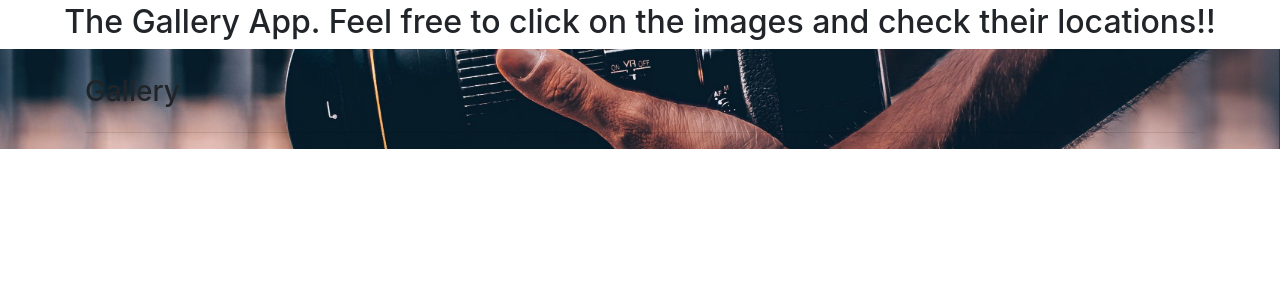
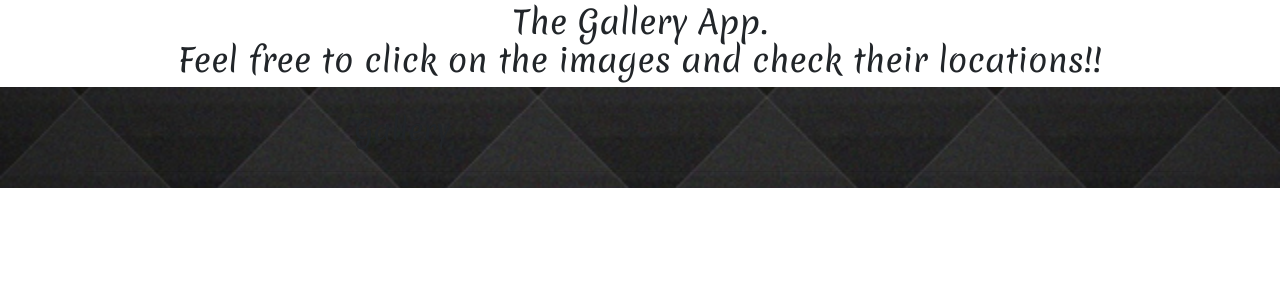
Before and after one commit to katono254/Gallery-app, a Django app: page / in a window 1280 px wide. Shown: the part 65-368 px from the top of the page. Run offline with Django 3.2, Linux system fonts and the light colour scheme; data that the repository does not hold is empty; some libraries are stand-ins or nearby versions.

Commit message:
Added background image in the app

```diff
--- a/photos/templates/Render/index.html
+++ b/photos/templates/Render/index.html
@@ -3,15 +3,16 @@
 
 
 {% block content %}
-<div class="container-fluid landing">
+<div class="container-fluid landing" style="font-family: 'Merienda', cursive;">
     <h2 class="text-center imagea">The Gallery App.
+        <br>
         Feel free to click on the images and check their locations!!
     </h2>
 
 </div>
 
-<div class="container-fluid boded" id="b">
-    <div class="container">
+<div class="container-fluid boded" id="b" style="background-image: url(/static/images/test.jpg)">
+    <div class="container" style="font-family:'Merienda', cursiv ; text-align: center;">
         <div class="row">
             <div class="col-md-7">
                 <h3>Gallery</h3>
```
Also changed, not shown: static/images/background.jpg (added), static/images/brick .jpg (added), static/images/test.jpg (added).
